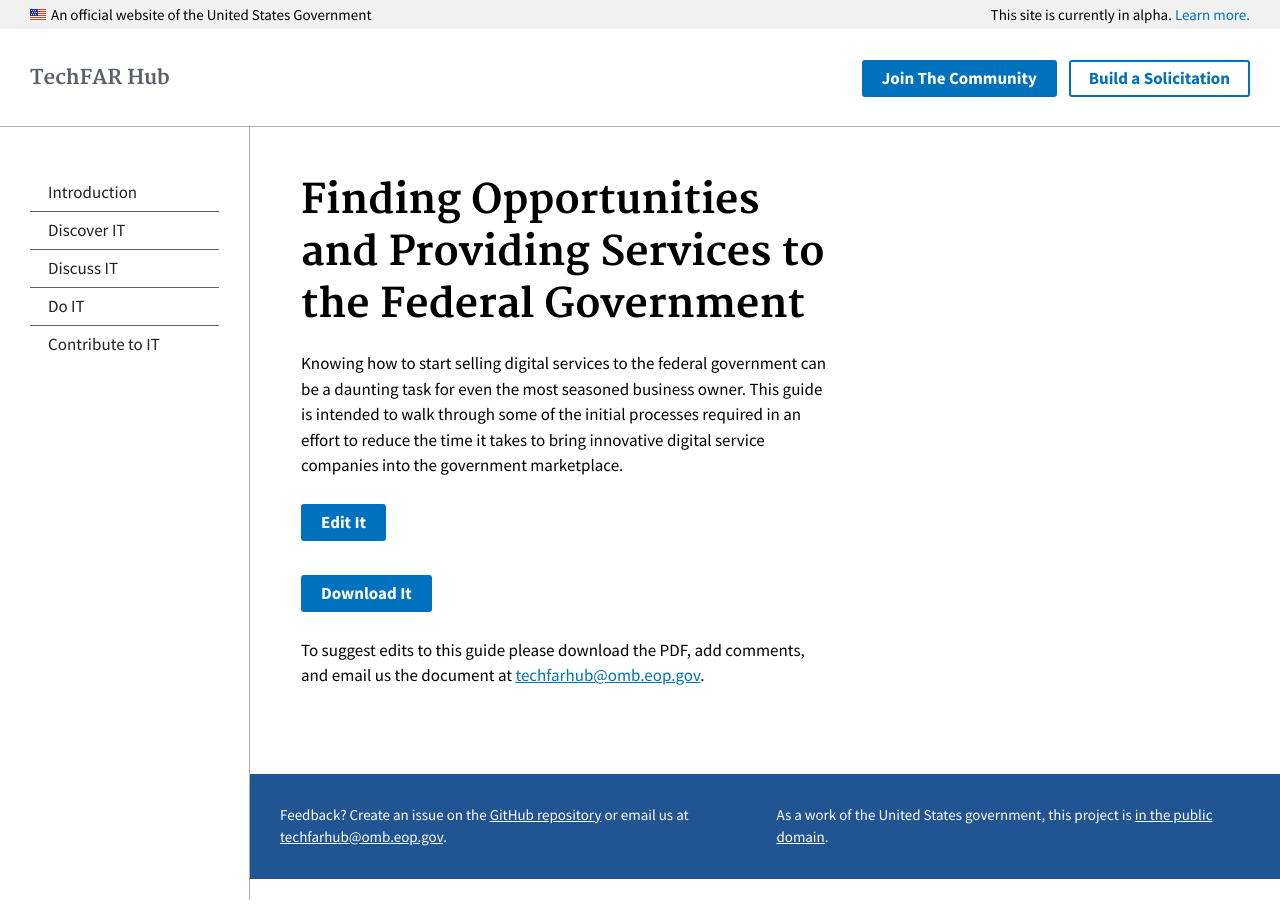
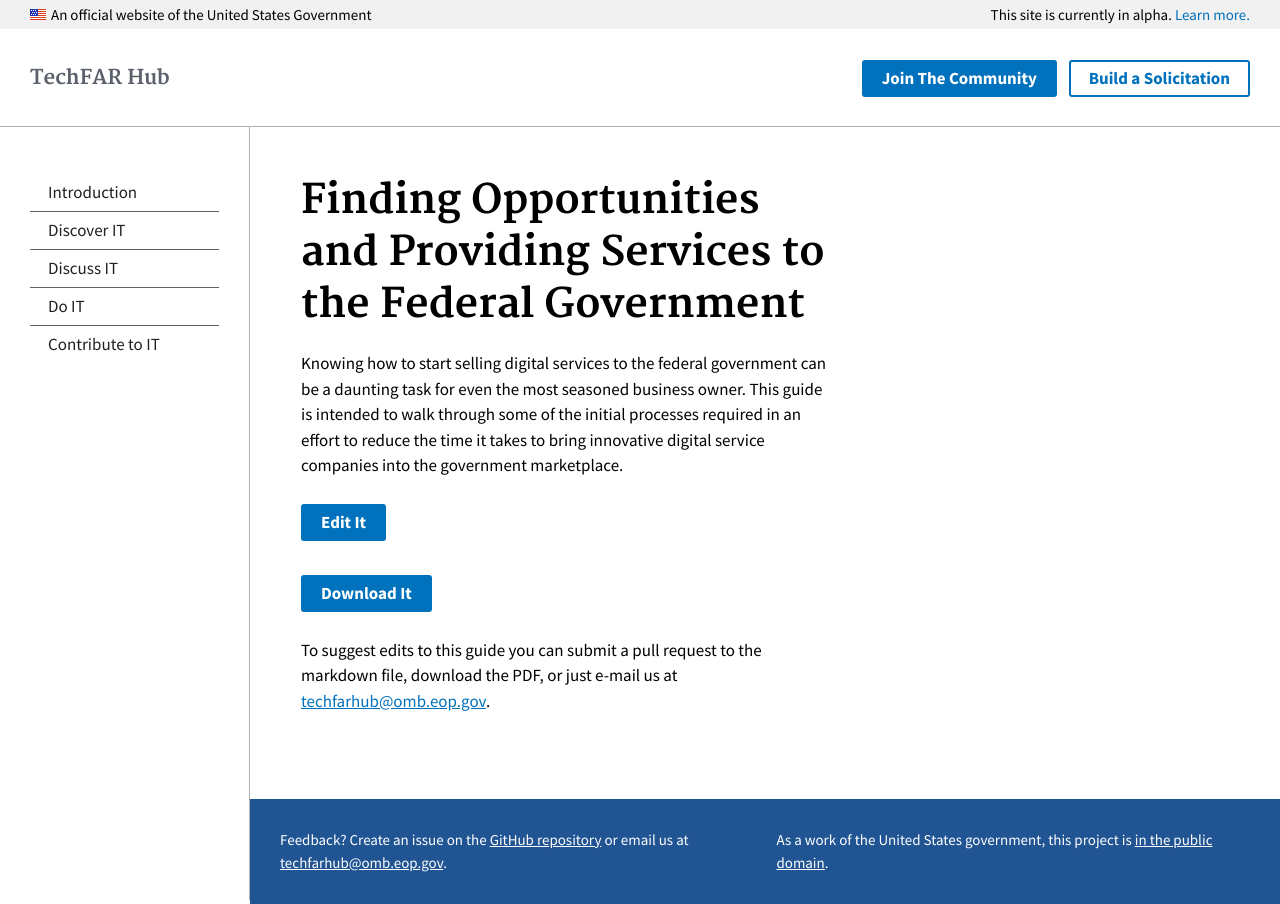
Before and after one commit to usds/techfar-hub, a Jekyll site: the page built from guide-landing/finding-opportunities.md, in a window 1280 px wide. Built offline with Jekyll 4.4.1, drawn with Linux system fonts in a browser that asks for light colours.

Commit message:
changed text

```diff
--- a/guide-landing/finding-opportunities.md
+++ b/guide-landing/finding-opportunities.md
@@ -12,4 +12,4 @@ Knowing how to start selling digital services to the federal government can be a
 
 <a class="usa-button" type="button" target="blank" href="https://techfarhub.cio.gov/assets/files/ContractorHowToGuide_I_1.pdf">Download It</a>
 
-To suggest edits to this guide please download the PDF, add comments, and email us the document at [techfarhub@omb.eop.gov](mailto:techfarhub@omb.eop.gov).
+To suggest edits to this guide you can submit a pull request to the markdown file, download the PDF, or just e-mail us at  [techfarhub@omb.eop.gov](mailto:techfarhub@omb.eop.gov).
```
